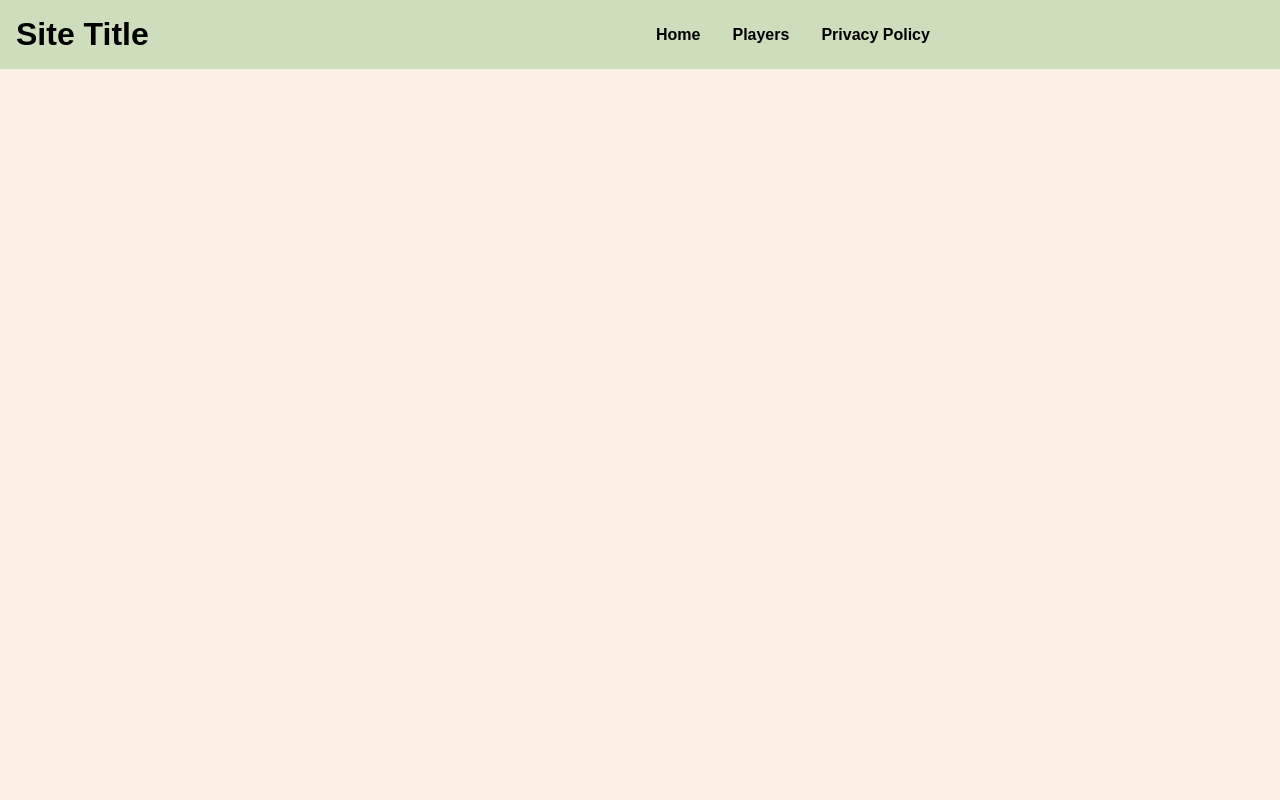
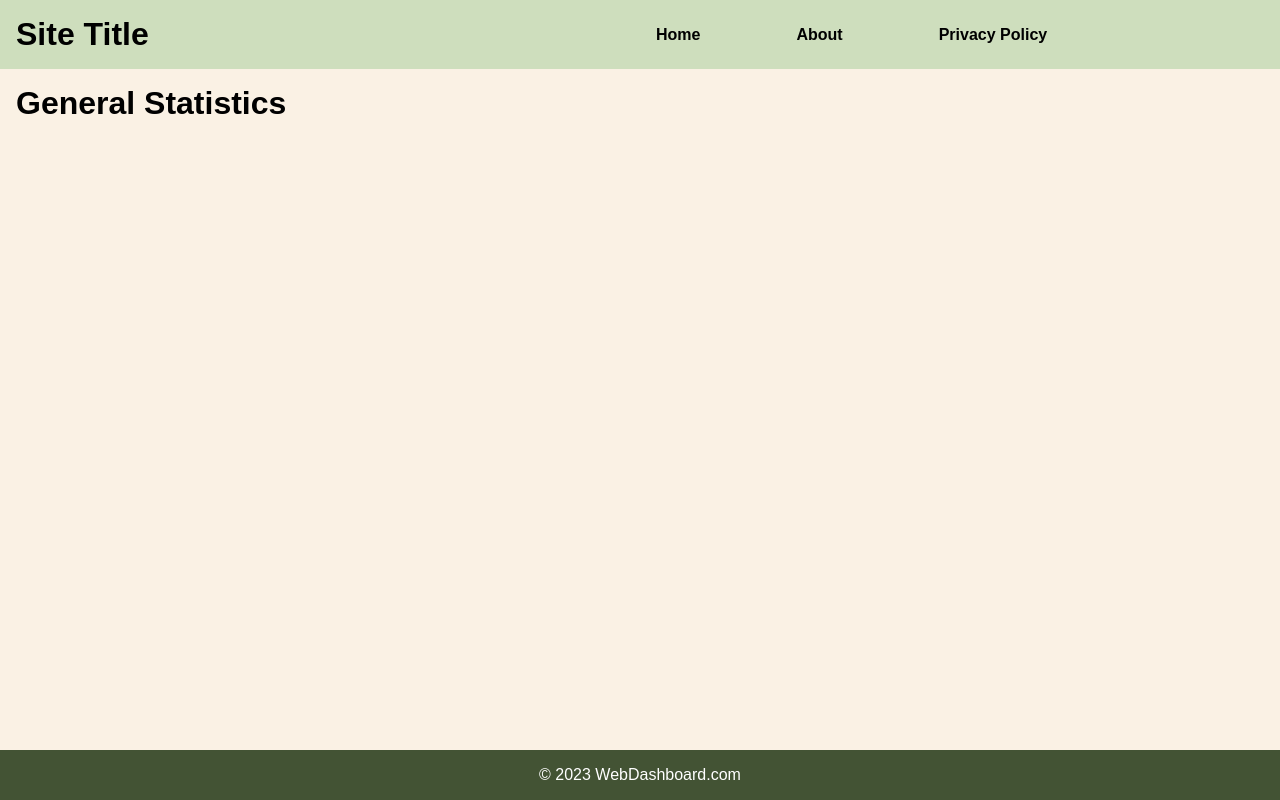
Before and after one commit to jacobrodowick/Web-Dashbaord-Practice, a plain HTML site: page index.html in a window 1280 px wide. Drawn offline with Linux system fonts and the light colour scheme.

Commit message:
added cotent and style to the <footer> so it can be seen

```diff
--- a/base.css
+++ b/base.css
@@ -19,8 +19,11 @@ html, body {
 
 .content-wrapper {
 	height: 100%;
+
 }
 
+
+/*Header Classes*/
 .header {
 	background-color: var(--green1);
 	padding: 1em;
@@ -32,8 +35,10 @@ html, body {
 	width: 100%;
 }
 
-.header-title > h1 {
+.header-title > p {
 	margin: 0;
+	font-size: 2em;
+	font-weight: bold;
 }
 
 .nav-wrapper {
@@ -43,13 +48,14 @@ html, body {
 }
 
 .header-nav {
-
+	width: 100%;
 }
 
 .header-nav-list {
 	margin: 0;
 	padding: 0;
 	display: flex;
+
 	list-style: none;
 	width: 100%;
 
@@ -57,7 +63,7 @@ html, body {
 
 .header-nav-list > li {
 	padding-left: 1em;
-	padding-right: 1em;
+	padding-right: 5em;
 }
 
 
@@ -106,8 +112,23 @@ html, body {
 	width: 100%;
 }
 
+.main {
+	padding: 1em;
+}
+
+.main-h1 {
+	margin: 0;
+}
 
 
+.footer {
+	background-color: var(--green3);
+	color: white;
+	bottom: 0;
+	position: fixed;
+	width: 100%;
+	text-align: center;
+}
 
 /*Generic Classes*/
 .fw-bold {
--- a/index.html
+++ b/index.html
@@ -10,25 +10,23 @@
 
 		<header class="header">
 			<div class="header-title">
-				<h1>Site Title</h1>
+				<p>Site Title</p>
 			</div>
 			<div class="nav-wrapper">
 				<nav class="header-nav">
 					<ul class="header-nav-list">
 						<li><a href="#">Home</a></li>
-						<li><a href="#">Players</a></li>
+						<li><a href="#">About</a></li>
 						<li><a href="#">Privacy Policy</a></li>
 					</ul>
 				</nav>
 			</div>
-
-
 		</header>
 		<main class="main">
-
+			<h1 class="main-h1">General Statistics</h1>
 		</main>
-		<footer>
-
+		<footer class="footer">
+			<p>© 2023 WebDashboard.com</p>
 		</footer>
 	</div>
 
```
